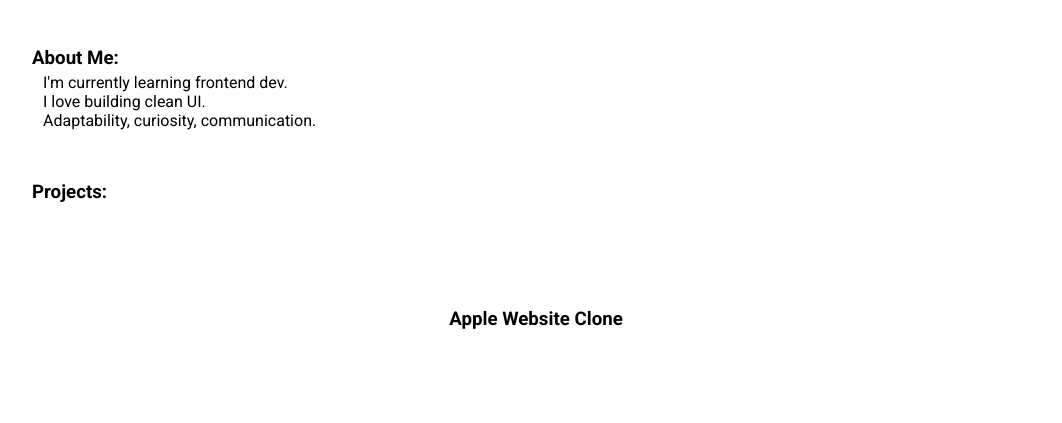
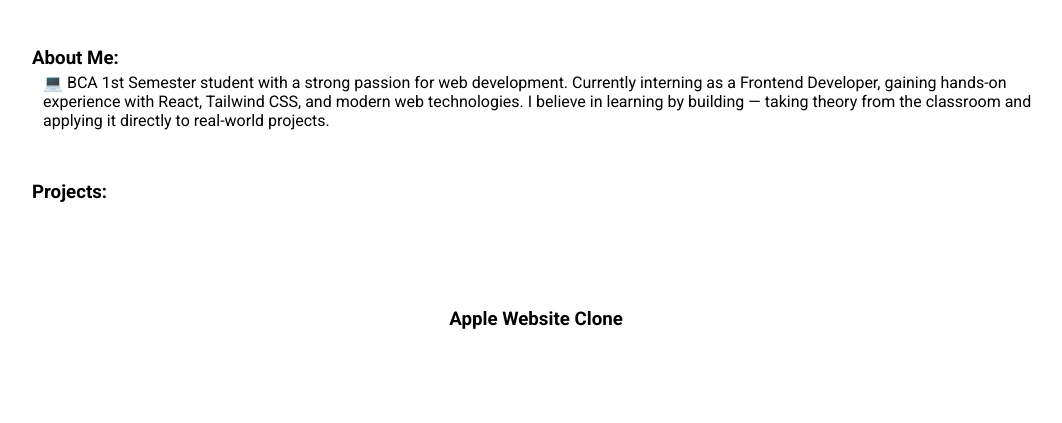
Before and after one commit to devisti/portfolio-website, a plain HTML site: page index.html in a window 1280 px wide. Shown: the part 110-533 px from the top of the page, without its empty margins (104-1166 px from the left). Drawn offline with Linux system fonts and the light colour scheme.

```diff
--- a/index.html
+++ b/index.html
@@ -21,9 +21,10 @@
         </header>
         <div class="para-container">
             <h3>About Me:</h3>
-            <p>I'm currently learning frontend dev. <br>
-                I love building clean UI. <br>
-                Adaptability, curiosity, communication.</p>
+            <p>💻 BCA 1st Semester student with a strong passion for web development. Currently interning as a Frontend
+                Developer, gaining hands-on experience with React, Tailwind CSS, and modern web technologies. I believe
+                in learning by building — taking theory from the classroom and applying it directly to real-world
+                projects.</p>
         </div>
         <div class="projects-wrapper">
             <h3>Projects:</h3>
```
Also changed, not shown: Images/apple-web-clone-screenshot.jpeg (added), Images/apple-web-clone-screenshot2.jpeg (added), Images/apple-web-clone-screenshot3.jpeg (added), Images/netflix-web-clone-screenshot1.jpeg (added), Images/netflix-web-clone-screenshot2.jpeg (added), Images/netflix-web-clone-screenshot3.jpeg (added), Images/netflix-web-clone-screenshot3.png (deleted), 2 other files.
